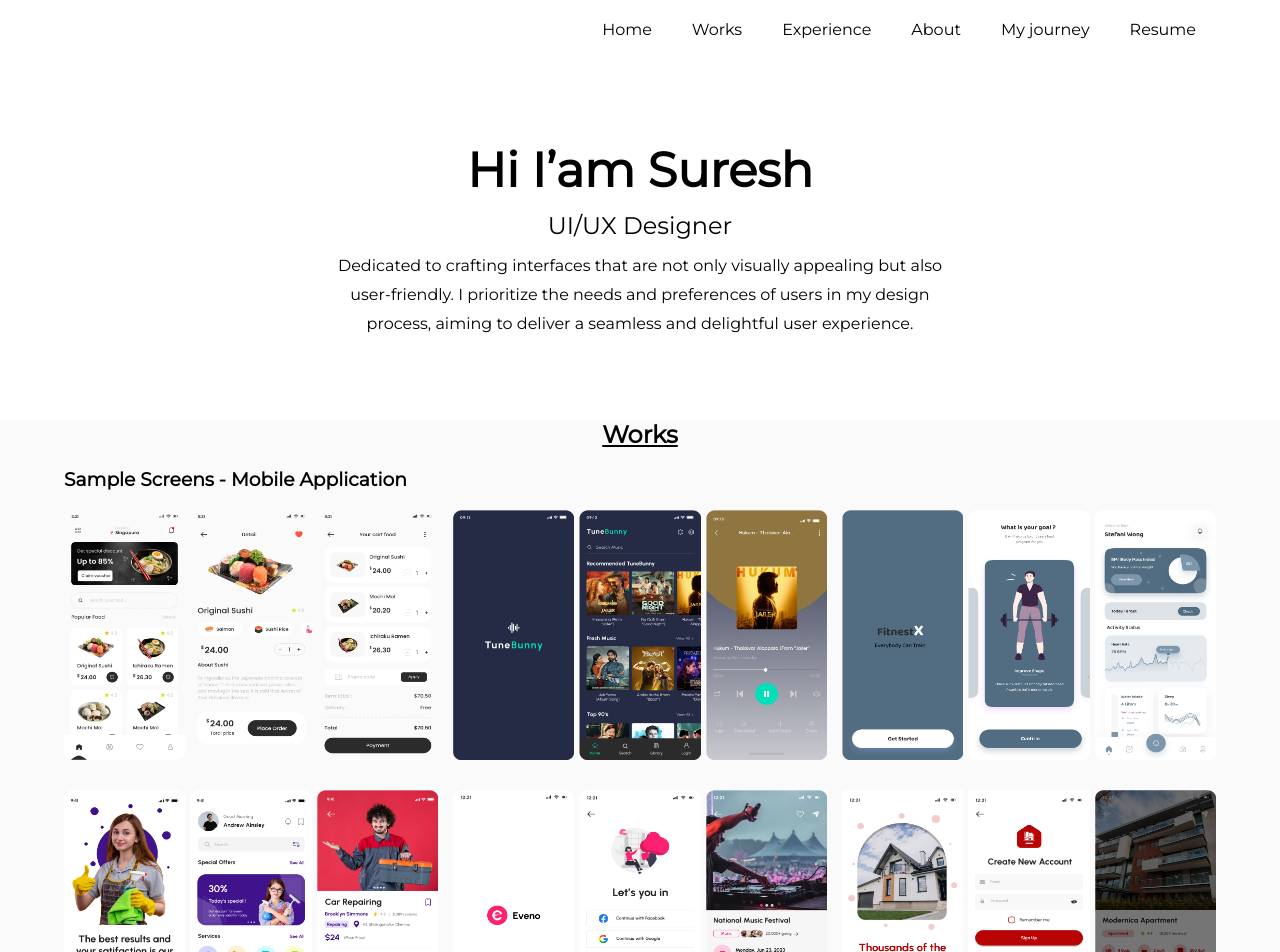
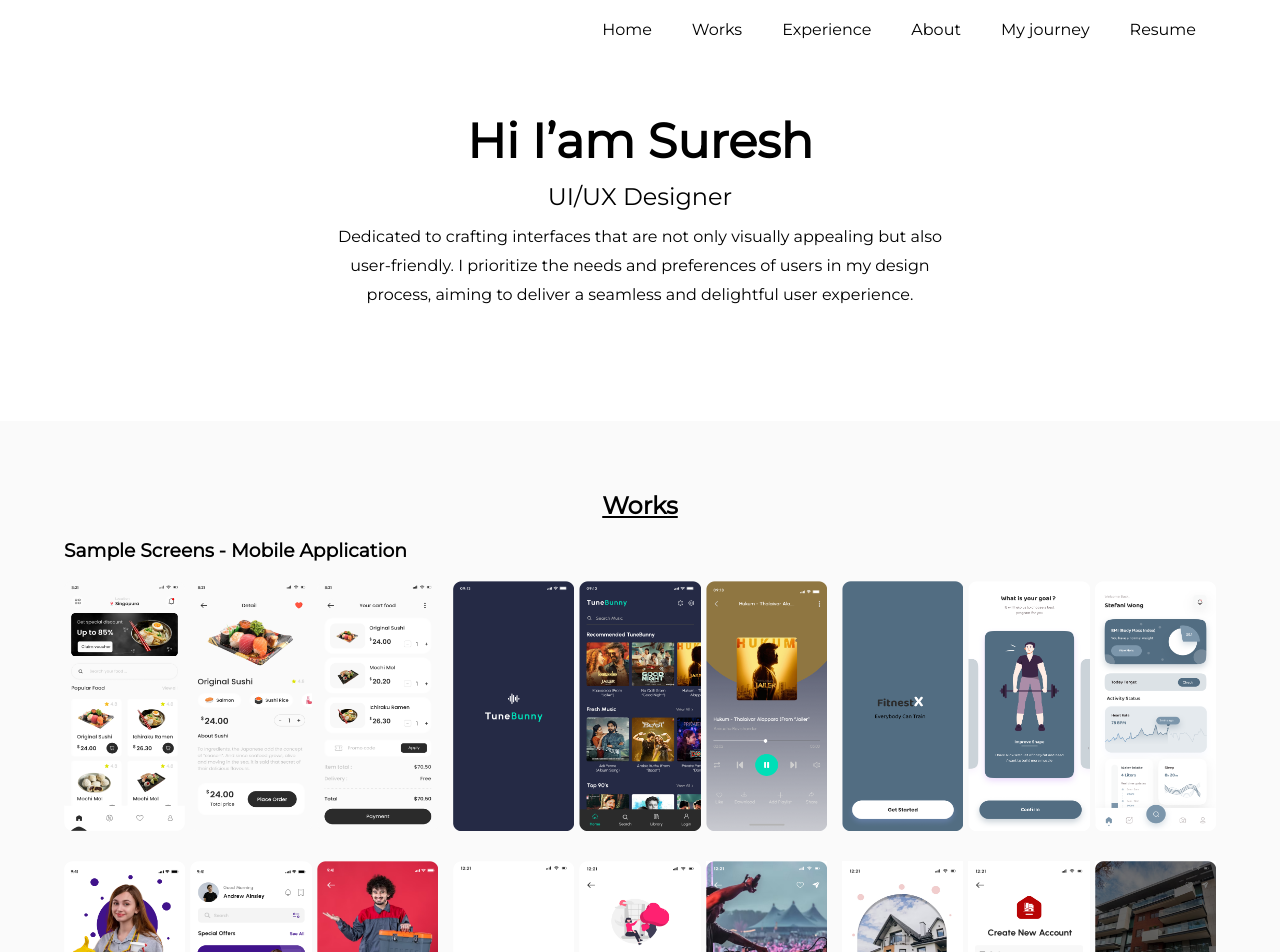
Before and after one commit to suresh-sundararaj/resume, a React (Create React App) app: page / in a window 1280 px wide. Shown: the top 952 px of the page. Built offline with nearby package versions, Linux system fonts and the light colour scheme.

Commit message:
corrected navigation

```diff
--- a/src/components/About.js
+++ b/src/components/About.js
@@ -5,7 +5,7 @@ function About() {
     <div
       style={{
         width: "70%",
-        marginTop: "50px",
+        paddingTop: "70px",
         display: "flex",
         flexDirection: "column",
         alignItems: "center",
--- a/src/components/Experience.js
+++ b/src/components/Experience.js
@@ -42,7 +42,7 @@ function Work({ title, company, otherInfo }) {
 
 function Experience() {
   return (
-    <div style={{ width: "70%" }} id="experience">
+    <div style={{ width: "70%", paddingTop: "70px" }} id="experience">
       <h2 style={{ marginTop: 0, marginBottom: "15px" }}>
         <u>Experience</u>
       </h2>
--- a/src/components/Header.js
+++ b/src/components/Header.js
@@ -7,6 +7,7 @@ const style = {
   justifyContent: "center",
   fontSize: "16px",
   width: "100%",
+  position: "fixed",
 };
 
 function HeaderContent({ title }) {
--- a/src/components/Intro.js
+++ b/src/components/Intro.js
@@ -8,8 +8,8 @@ const style = {
   flexDirection: "column",
   fontSize: "1em",
   width: "100%",
-  paddingTop: "70px",
-  paddingBottom: "70px",
+  paddingTop: "100px",
+  paddingBottom: "100px",
   boxShadow: "5px white",
 };
 
--- a/src/components/Journey.js
+++ b/src/components/Journey.js
@@ -6,7 +6,7 @@ function Journey() {
     <div
       style={{
         width: "70%",
-        marginTop: "50px",
+        paddingTop: "70px",
         display: "flex",
         flexDirection: "column",
         alignItems: "center",
--- a/src/components/Kyc.js
+++ b/src/components/Kyc.js
@@ -11,7 +11,6 @@ const style = {
   flexDirection: "column",
   fontSize: "1em",
   width: "100%",
-  paddingTop: "70px",
   paddingBottom: "70px",
   boxShadow: "5px white",
 };
--- a/src/components/Projects.js
+++ b/src/components/Projects.js
@@ -3,7 +3,7 @@ import DesktopApps from "./DesktopApps";
 
 function Projects() {
   return (
-    <div style={{ backgroundColor: "#FAFAFA" }} id="works">
+    <div style={{ backgroundColor: "#FAFAFA", paddingTop: "70px" }} id="works">
       <h2 style={{ margin: 0 }}>
         <u>Works</u>
       </h2>
--- a/src/components/Resume.js
+++ b/src/components/Resume.js
@@ -5,7 +5,7 @@ function Resume() {
     <div
       style={{
         width: "70%",
-        marginTop: "50px",
+        paddingTop: "70px",
         display: "flex",
         flexDirection: "column",
         alignItems: "center",
```
